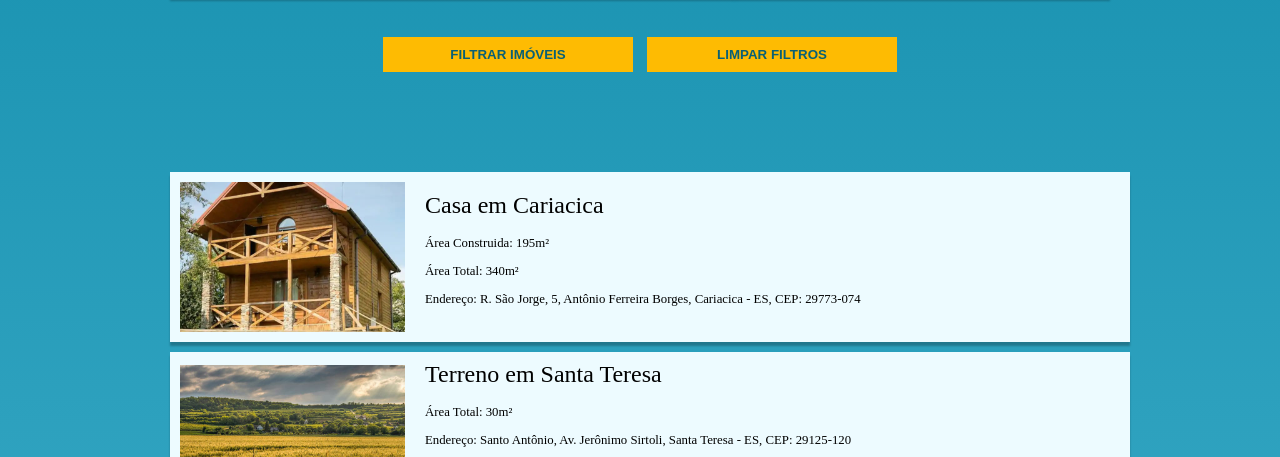
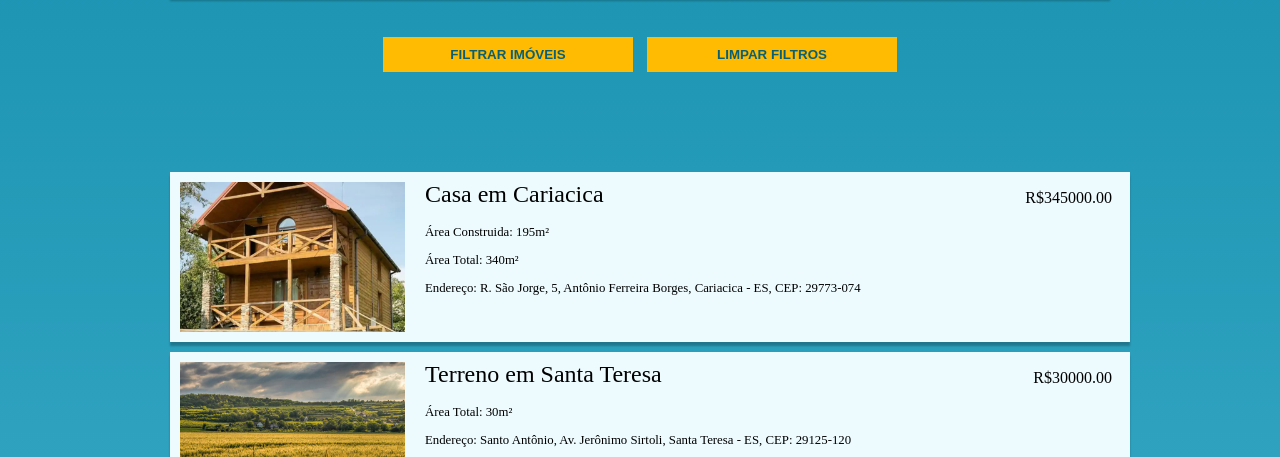
Before and after one commit to Paulocezarbs/Imoboliaria, a website with bundled scripts: page Pesquisar-Imoveis/pesquisar-imoveis.html in a window 1280 px wide. Both pictures are taken after a click on the button "Limpar Filtros". Shown: the part 343-800 px from the top of the page. Built offline with nearby package versions, Linux system fonts and the light colour scheme; a web font is replaced by a local one.

Commit message:
Implementação dos preços nos cards dos imóveis

```diff
--- a/Pesquisar-Imoveis/pesquisar-imoveis.css
+++ b/Pesquisar-Imoveis/pesquisar-imoveis.css
@@ -187,7 +187,7 @@ body{
     padding: 10px;
 
     display: flex;
-    align-items: center;
+    align-items: flex-start;
 
     width: 100%;
 
@@ -206,6 +206,21 @@ body{
 
 .informacoes-imovel{
     margin-left: 20px;
+    width: 60%;
+}
+
+.div-preco{
+    height: 100%;
+    flex-grow: 1;
+    display: flex;
+    flex-direction: column;
+    justify-content: start;
+    align-items: flex-end;
+}
+
+.div-preco p{
+    margin-top: 8px;
+    margin-right: 8px;
 }
 
 .tipo-imovel{
--- a/classes/Apartamento.js
+++ b/classes/Apartamento.js
@@ -39,6 +39,11 @@ export class Apartamento extends Imovel{
         let divInfo = document.createElement("div");
         divInfo.classList.add("informacoes-imovel");
 
+        let divPreco = document.createElement("div");
+        divPreco.classList.add("div-preco");
+
+        let preco = document.createElement("p");
+
         let tituloImovel = document.createElement("p");
         tituloImovel.classList.add("tipo-imovel");
 
@@ -50,6 +55,10 @@ export class Apartamento extends Imovel{
 
         let andarAp = document.createElement("p");
         andarAp.classList.add("tipo-detalhes");
+
+        preco.textContent = "R$" + (super.preco).toFixed(2);
+
+        divPreco.appendChild(preco);
 
         tituloImovel.textContent = "Apartamento em " + super.cidade;
         divInfo.appendChild(tituloImovel);
@@ -63,6 +72,7 @@ export class Apartamento extends Imovel{
         divInfo.appendChild(andarAp);
 
         divImovel.appendChild(divInfo);
+        divImovel.appendChild(divPreco);
 
     return divImovel;
     }
--- a/classes/Casa.js
+++ b/classes/Casa.js
@@ -66,6 +66,11 @@ export class Casa extends Imovel {
         let divInfo = document.createElement("div");
         divInfo.classList.add("informacoes-imovel");
 
+        let divPreco = document.createElement("div");
+        divPreco.classList.add("div-preco");
+
+        let preco = document.createElement("p");
+
         let tituloImovel = document.createElement("p");
         tituloImovel.classList.add("tipo-imovel");
 
@@ -77,6 +82,10 @@ export class Casa extends Imovel {
 
         let enderecoImovel = document.createElement("p");
         enderecoImovel.classList.add("tipo-detalhes");
+
+        preco.textContent = "R$" + (super.preco).toFixed(2);
+
+        divPreco.appendChild(preco);
 
         tituloImovel.textContent = "Casa em " + super.cidade;
         divInfo.appendChild(tituloImovel);
@@ -92,6 +101,9 @@ export class Casa extends Imovel {
 
 
         divImovel.appendChild(divInfo);
+        divImovel.appendChild(divPreco);
+
+
 
     return divImovel;
     }
--- a/classes/Terreno.js
+++ b/classes/Terreno.js
@@ -61,6 +61,11 @@ get inclinacao (){
         let divInfo = document.createElement("div");
         divInfo.classList.add("informacoes-imovel");
 
+        let divPreco = document.createElement("div");
+        divPreco.classList.add("div-preco");
+
+        let preco = document.createElement("p");
+
         let tituloImovel = document.createElement("p");
         tituloImovel.classList.add("tipo-imovel");
 
@@ -76,6 +81,10 @@ get inclinacao (){
         let ehCercado = document.createElement("p");
         ehCercado.classList.add("tipo-detalhes");
 
+        preco.textContent = "R$" + (super.preco).toFixed(2);
+
+        divPreco.appendChild(preco);
+
         tituloImovel.textContent = "Terreno em " + super.cidade;
         divInfo.appendChild(tituloImovel);
 
@@ -90,6 +99,7 @@ get inclinacao (){
         divInfo.appendChild(ehCercado);
 
         divImovel.appendChild(divInfo);
+        divImovel.appendChild(divPreco);
 
         return divImovel;
     }
```
